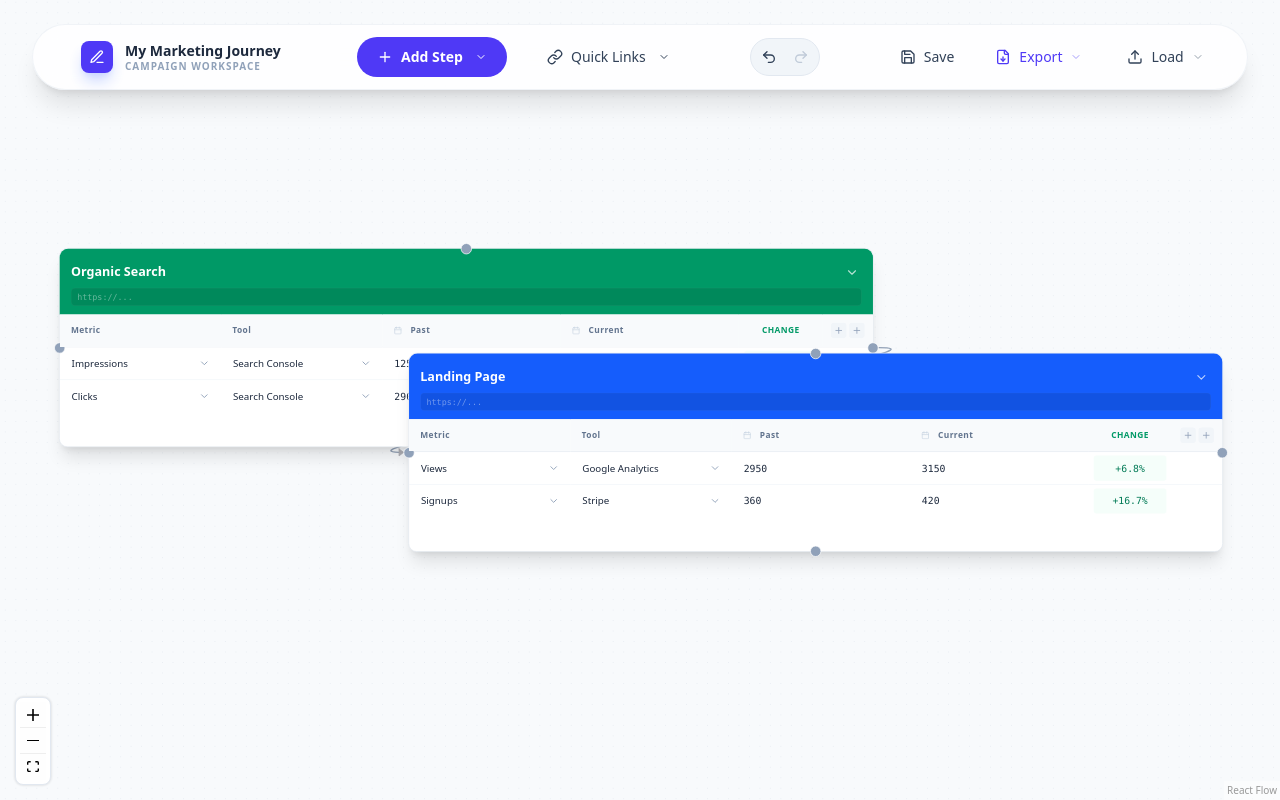
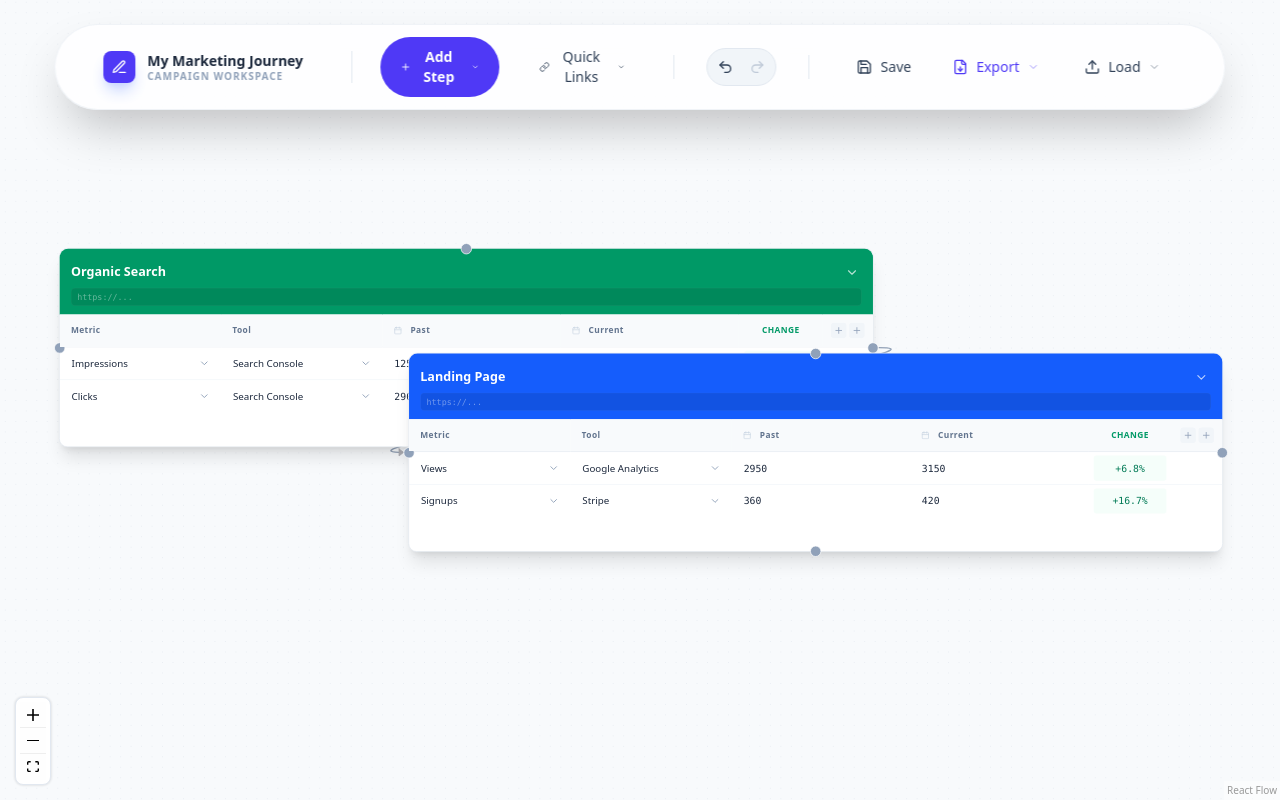
Before and after one commit to rjmorganrjm-ux/journey-mapper, a React (Vite) app: page / in a window 1280 px wide. Built offline with nearby package versions, Linux system fonts and the light colour scheme; the HTML template or start-up script is replaced by a standard one.

Commit message:
optimized mobile toolbar with flex-wrapping and cleaner hierarchy

```diff
--- a/src/components/Toolbar.tsx
+++ b/src/components/Toolbar.tsx
@@ -99,7 +99,7 @@ export function Toolbar({
   };
 
   return (
-    <div className="absolute top-[2%] sm:top-6 left-1/2 -translate-x-1/2 z-10 bg-white/90 sm:bg-white/80 backdrop-blur-md shadow-xl rounded-[2rem] sm:rounded-full flex items-center p-2 sm:p-3 px-4 sm:px-12 border border-slate-200/50 gap-3 sm:gap-6 whitespace-nowrap max-w-[95vw] pointer-events-auto">
+    <div className="absolute top-4 sm:top-6 left-1/2 -translate-x-1/2 z-10 bg-white/95 sm:bg-white/80 backdrop-blur-md shadow-2xl rounded-2xl sm:rounded-full flex flex-wrap sm:flex-nowrap items-center p-2 sm:p-3 px-4 sm:px-12 border border-slate-200/50 gap-2 sm:gap-6 max-w-[95vw] pointer-events-auto transition-all justify-center">
       {/* Journey Name */}
       <div className="flex items-center gap-3 mr-4">
         <div className="w-8 h-8 bg-indigo-600 rounded-lg flex items-center justify-center text-white shadow-lg shadow-indigo-200">
@@ -116,7 +116,7 @@ export function Toolbar({
         </div>
       </div>
 
-      <div className="w-px h-8 bg-slate-200 mx-1"></div>
+      <div className="w-px h-8 bg-slate-200 mx-1 hidden sm:block"></div>
 
       {/* Add Step Dropdown */}
       <div className="relative group/add">
@@ -199,7 +199,7 @@ export function Toolbar({
         </div>
       </div>
 
-      <div className="w-px h-6 bg-slate-200 mx-2"></div>
+      <div className="w-px h-6 bg-slate-200 mx-2 hidden sm:block"></div>
 
       {/* Undo/Redo */}
       <div className="flex bg-slate-100 rounded-full border border-slate-200 p-0.5 relative">
@@ -235,7 +235,7 @@ export function Toolbar({
         </>
       )}
 
-      <div className="w-px h-6 bg-slate-200 mx-2"></div>
+      <div className="w-px h-6 bg-slate-200 mx-2 hidden sm:block"></div>
 
       {/* Save/Export */}
       <div className="flex items-center gap-1">
```
